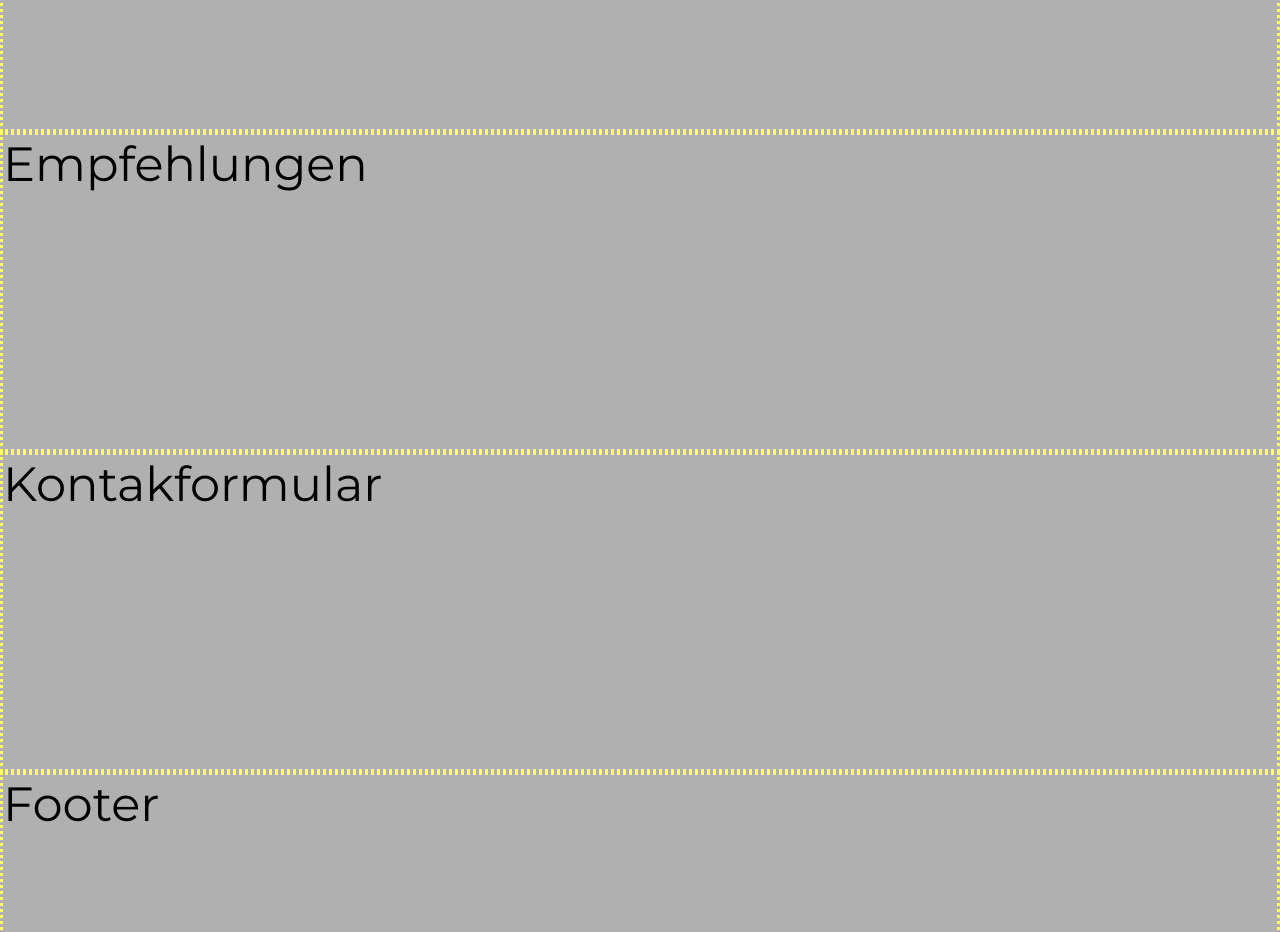
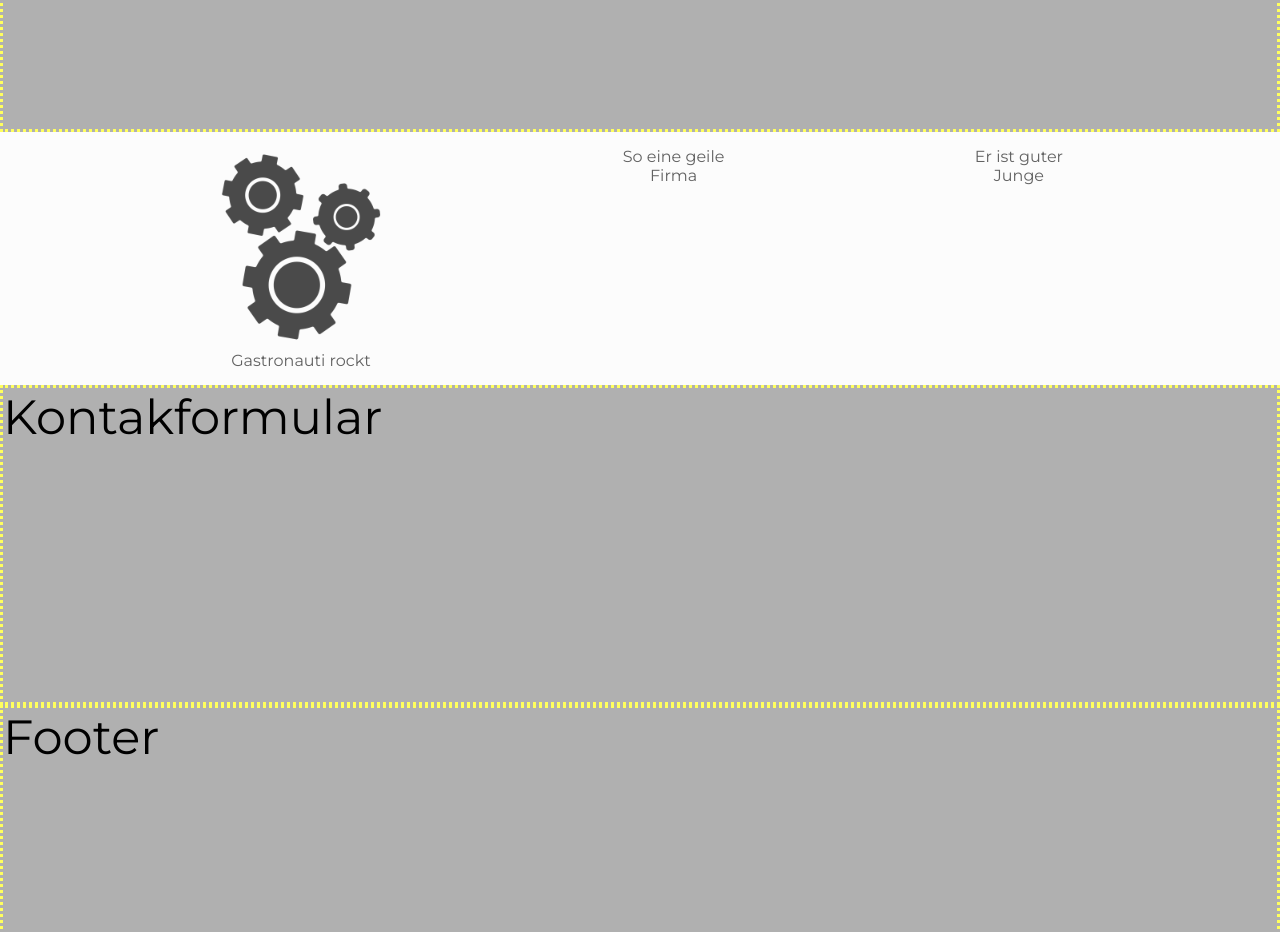
Before and after one commit to VictoriaStudios/gastronauti, a Next.js app: page / in a window 1280 px wide. Shown: the part 2040-2972 px from the top of the page. Built offline with nearby package versions, Linux system fonts and the light colour scheme; a web font is replaced by a local one.

Commit message:
Fixed styling bugs

```diff
--- a/components/Empfehlungen.js
+++ b/components/Empfehlungen.js
@@ -1,8 +1,16 @@
 import React from 'react'
+import { Card } from './Card'
+import Carousel from './Carousel'
 
 const Empfehlungen = (props) => {
   return (
-    <div>Empfehlungen</div>
+    <div>
+        <Carousel>
+            <Card width={400} src='/icon-cogs.png'>Gastronauti rockt</Card>
+            <Card>So eine geile Firma</Card>
+            <Card>Er ist guter Junge</Card>
+        </Carousel>
+    </div>
   )
 }
 
--- a/pages/index.js
+++ b/pages/index.js
@@ -6,6 +6,7 @@ import styles from '../styles/Home.module.css'
 import { useRef } from 'react'
 import Introduction from '../components/Introduction'
 import Kassensystem from '../components/Kassensystem'
+import Empfehlungen from '../components/Empfehlungen'
 
 export default function Home() {
   const introRef = useRef()
@@ -13,6 +14,7 @@ export default function Home() {
   const kassenRef = useRef()
   const gastroRef = useRef()
   const blogRef = useRef()
+  const empfehlungsRef = useRef()
 
 
   return (
@@ -33,7 +35,9 @@ export default function Home() {
             <Kassensystem scrollRef={kontaktRef}/>
           </div>
           <div ref={blogRef} className='placeholder'>Blog</div>
-          <div className='placeholder'>Empfehlungen</div>
+          <div ref={empfehlungsRef}>
+            <Empfehlungen/>
+          </div>
           <div className='placeholder' ref={kontaktRef}>Kontakformular</div>
         </main>
       </Layout>
--- a/styles/Caraousel.module.css
+++ b/styles/Carousel.module.css
@@ -1,7 +1,7 @@
 .carouselWrapper {
     position: relative;
-    width: 85vh;
-    margin:auto
+    width: 85vw;
+    margin:auto;
 }
 
 .carouselBody {
@@ -9,4 +9,5 @@
     position: relative;
     flex-wrap: nowrap;
     width: 100%;
+    margin: 5px;
 }
```
